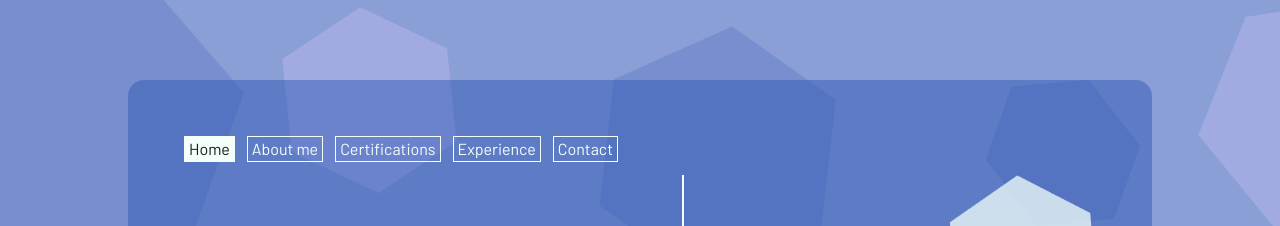
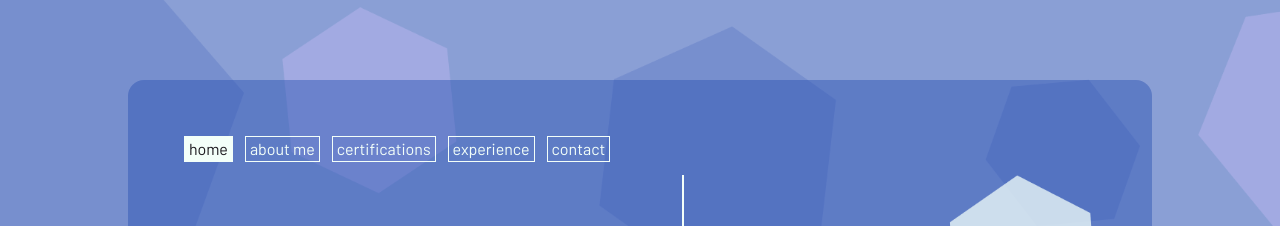
Before and after one commit to abmonzalvof/WebSite, an Angular app: page /home in a window 1280 px wide. Shown: the top 226 px of the page. Built offline with nearby package versions, Linux system fonts and the light colour scheme.

Commit message:
(MOD) Call paths from const Paths

```diff
--- a/src/shared/navbar/navbar.component.ts
+++ b/src/shared/navbar/navbar.component.ts
@@ -1,5 +1,6 @@
 import { Component } from '@angular/core';
 import { RouterModule } from '@angular/router';
+import { Paths } from '../../Models/paths';
 
 @Component({
   selector: 'app-navbar',
@@ -9,26 +10,5 @@
   styleUrl: './navbar.component.scss'
 })
 export class NavbarComponent {
-  public routes: Array<{name: string, link: string}> = [
-    {
-      name: 'Home',
-      link: '/home'
-    },
-    {
-      name: 'About me',
-      link: '/about'
-    },
-    {
-      name: 'Certifications',
-      link: '/cert'
-    },
-    {
-      name: 'Experience',
-      link: '/exp'
-    },
-    {
-      name: 'Contact',
-      link: '/contact'
-    }
-  ]
+  public routes: Array<{name: string, link: string}> = Paths
 }
```
